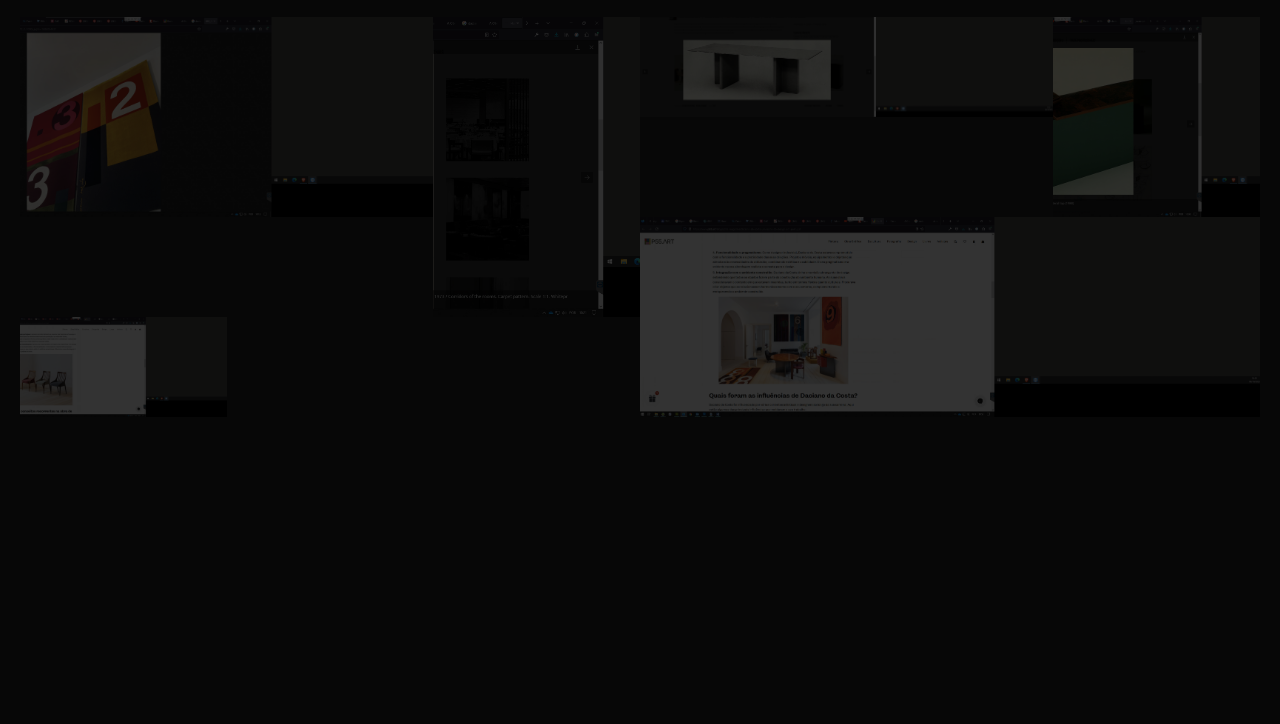
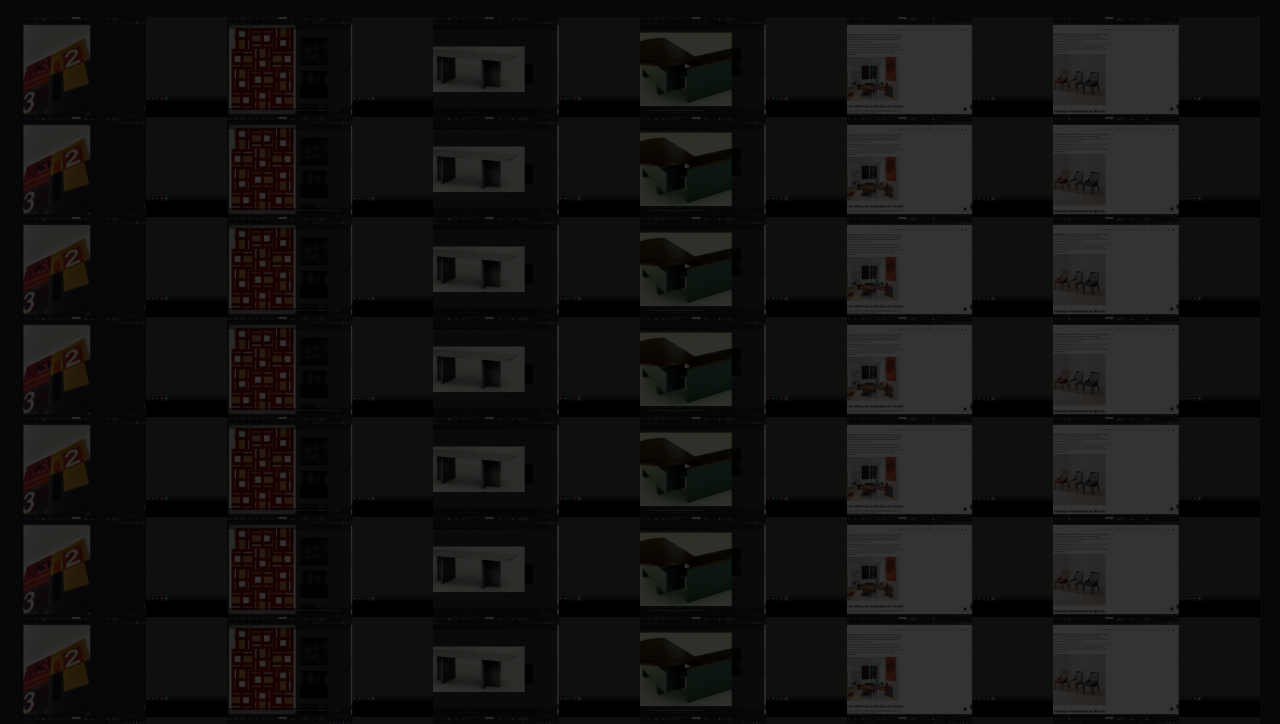
Before and after one commit to marioantoniomoreira/designfolio, a plain HTML site: page index.html in a window 1280 px wide. Shown: the part 60-784 px from the top of the page. Drawn offline with Linux system fonts and the light colour scheme.

Commit message:
Update index.html

```diff
--- a/index.html
+++ b/index.html
@@ -42,12 +42,6 @@
         .gallery-item:hover img {
             transform: scale(1.1);
         }
-        .gallery-item:nth-child(1) { grid-column: span 2; grid-row: span 2; }
-        .gallery-item:nth-child(2) { grid-column: span 1; grid-row: span 3; }
-        .gallery-item:nth-child(3) { grid-column: span 2; grid-row: span 1; }
-        .gallery-item:nth-child(4) { grid-column: span 1; grid-row: span 2; }
-        .gallery-item:nth-child(5) { grid-column: span 3; grid-row: span 2; }
-        .gallery-item:nth-child(6) { grid-column: span 1; grid-row: span 1; }
         .modal {
             display: none;
             position: fixed;
@@ -71,24 +65,31 @@
 <body>
     <h1>Meu Portfólio</h1>
     <div class="gallery">
-        <div class="gallery-item" onclick="openModal('Captura de Ecrã (20).png')">
-            <img src="Captura de Ecrã (20).png" alt="Trabalho 1">
-        </div>
-        <div class="gallery-item" onclick="openModal('Captura de Ecrã (21).png')">
-            <img src="Captura de Ecrã (21).png" alt="Trabalho 2">
-        </div>
-        <div class="gallery-item" onclick="openModal('Captura de Ecrã (22).png')">
-            <img src="Captura de Ecrã (22).png" alt="Trabalho 3">
-        </div>
-        <div class="gallery-item" onclick="openModal('Captura de Ecrã (23).png')">
-            <img src="Captura de Ecrã (23).png" alt="Trabalho 4">
-        </div>
-        <div class="gallery-item" onclick="openModal('Captura de Ecrã (24).png')">
-            <img src="Captura de Ecrã (24).png" alt="Trabalho 5">
-        </div>
-        <div class="gallery-item" onclick="openModal('Captura de Ecrã (25).png')">
-            <img src="Captura de Ecrã (25).png" alt="Trabalho 6">
-        </div>
+
+        <!-- Repeating images 10 times -->
+        <script>
+            const images = [
+                "Captura de Ecrã (20).png",
+                "Captura de Ecrã (21).png",
+                "Captura de Ecrã (22).png",
+                "Captura de Ecrã (23).png",
+                "Captura de Ecrã (24).png",
+                "Captura de Ecrã (25).png"
+            ];
+
+            let galleryHTML = "";
+            for (let i = 0; i < 10; i++) {
+                images.forEach((image, index) => {
+                    galleryHTML += `
+                        <div class="gallery-item" onclick="openModal('${image}')">
+                            <img src="${image}" alt="Trabalho ${index + 1}">
+                        </div>
+                    `;
+                });
+            }
+            document.write(galleryHTML);
+        </script>
+
     </div>
 
     <div id="modal" class="modal" onclick="closeModal()">
```
